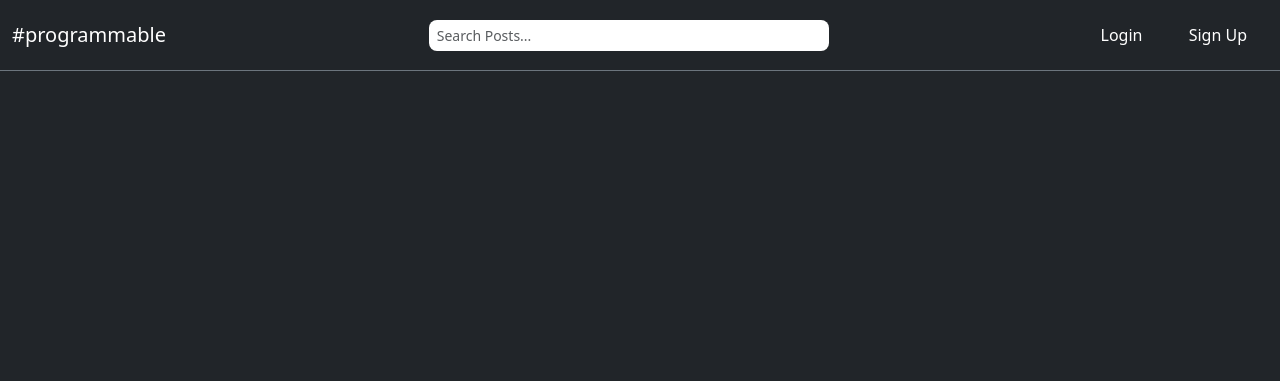
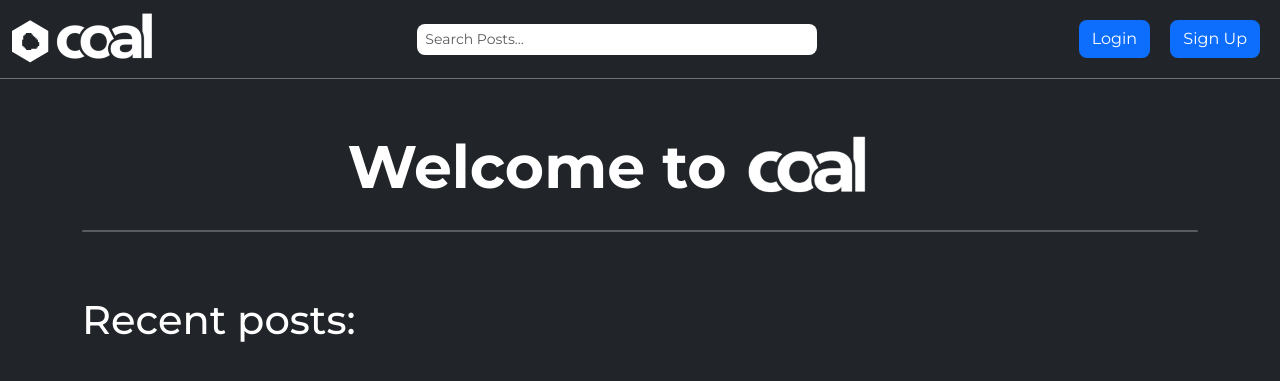
Before and after one commit to zFl4wless/26-sommercamp-social-media-app, a Django app: page / in a window 1280 px wide. Shown: the top 381 px of the page. Run offline with Django 4.2, Linux system fonts and the light colour scheme; data that the repository does not hold is empty; some libraries are stand-ins or nearby versions.

Commit message:
style/feat: some

```diff
--- /dev/null
+++ b/dislikes/__init__.py
@@ -0,0 +1 @@
+# init
--- /dev/null
+++ b/dislikes/migrations/__init__.py
@@ -0,0 +1 @@
+# init
--- /dev/null
+++ b/dislikes/urls.py
@@ -0,0 +1,7 @@
+from django.urls import path
+
+from dislikes import views
+
+urlpatterns = [
+    path('dislike-post', views.dislike_post, name='dislike-post'),
+]
--- a/likes/templatetags/custom_tags.py
+++ b/likes/templatetags/custom_tags.py
@@ -15,6 +15,11 @@ def user_liked_post(post, user_id):
 
 
 @register.filter
+def user_disliked_post(post, user_id):
+    return post.dislike_set.filter(author=user_id).exists()
+
+
+@register.filter
 def get_comments(_, post):
     return post.comment_set.filter(post_id=post.id)
 
--- a/social_app/settings.py
+++ b/social_app/settings.py
@@ -33,6 +33,7 @@ INSTALLED_APPS = [
     'blog.apps.BlogConfig',
     'users.apps.UsersConfig',
     'likes.apps.LikesConfig',
+    'dislikes.apps.DislikesConfig',
     'comment.apps.CommentConfig',
     'crispy_forms',
     'crispy_bootstrap5',
--- a/social_app/urls.py
+++ b/social_app/urls.py
@@ -26,6 +26,7 @@ urlpatterns = [
     path('', include('blog.urls')),
     path('', include('users.urls')),
     path('', include('likes.urls')),
+    path('', include('dislikes.urls')),
     path('', include('comment.urls'))
 ]
 
--- a/templates/base.html
+++ b/templates/base.html
@@ -12,20 +12,24 @@
     <link href="{% static 'fontawesomefree/css/fontawesome.css' %}" rel="stylesheet" type="text/css">
     <link href="{% static 'fontawesomefree/css/solid.css' %}" rel="stylesheet" type="text/css">
     <link rel="stylesheet" href="{% static 'main.css' %}">
+
+    <style>
+        @import url('https://fonts.googleapis.com/css2?family=Montserrat:ital,wght@0,100;0,200;0,300;0,400;0,500;0,600;0,700;0,800;0,900;1,100;1,200;1,300;1,400;1,500;1,600;1,700;1,800;1,900&display=swap');
+    </style>
+
     {% if title %}
-        <title>Programmable - {{ title }}</title>
+        <title>coal - {{ title }}</title>
     {% else %}
-        <title>Programmable</title>
+        <title>coal</title>
     {% endif %}
 
 </head>
 
-<body class="bg-dark">Here
-<nav class="navbar navbar-expand-lg navbar-dark bg-dark border-bottom border-secondary fixed-top">
+<body style="font-family: 'Montserrat', sans-serif" class="bg-dark">Here
+<nav class="navbar navbar-expand-lg navbar-dark bg-dark border-bottom border-secondary fixed-top p-0">
     <div class="container-fluid d-flex justify-content-between">
         <a class="navbar-brand font-weight-bold" href="{% url 'blog-home' %}">
-            <i class="fa-solid fa-hat-wizard"></i>
-            #programmable
+            <img src="/media/logo_white.png" alt="logo_white" width="140">
         </a>
         <button class="navbar-toggler" type="button" data-toggle="collapse" data-target="#navbarSupportedContent"
                 aria-controls="navbarSupportedContent" aria-expanded="false" aria-label="Toggle navigation">
@@ -52,11 +56,11 @@
                         <i class="fa-solid fa-pen-to-square"></i> New Post
                     </a>
                 {% else %}
-                    <a href="{% url 'login' %} " class="btn text-white m-2">
-                        <i class="fas fa-user-tie"></i> Login
+                    <a href="{% url 'login' %} " class="btn text-white m-2 bg-primary rounded-3">
+                        <i class="fas fa-sign-in-alt"></i> Login
                     </a>
-                    <a href="{% url 'register' %} " class="btn text-white m-2">
-                        <i class="fas fa-sign-in-alt"></i> Sign Up
+                    <a href="{% url 'register' %} " class="btn text-white m-2 bg-primary rounded-3">
+                        <i class="fa-solid fa-user-plus"></i> Sign Up
                     </a>
                 {% endif %}
             </div>
--- a/templates/blog/home.html
+++ b/templates/blog/home.html
@@ -1,6 +1,15 @@
 {% extends "base.html" %}
 
 {% block content %}
+    <div class="d-sm-flex align-items-center text-center justify-content-center me-5">
+        <h1 class="fs-1 text-white text-center m-0 me-2" style="font-size: 60px !important;"><b>Welcome to</b></h1>
+        <img class="pb-1" src="/media/font_white.png" width="150">
+    </div>
+    <hr class="text-white border-2 rounded-4">
+    <div class="pt-5">
+        <h1 class="text-white">Recent posts:</h1>
+    </div>
+
     {% for post in posts %}
         {% include "blog/post.html" with post=post %}
     {% endfor %}
```
Also changed, not shown: dislikes/apps.py (added, +8 -0 lines), dislikes/models.py (added, +9 -0 lines), dislikes/views.py (added, +31 -0 lines), templates/blog/post.html (+22 -3 lines), dislikes/admin.py (added), dislikes/migrations/0001_initial.py (added), dislikes/migrations/0002_dislike_delete_like.py (added), media/font_black.png (added), media/font_primary.png (added), media/font_white.png (added), media/logo_black.png (added), media/logo_white.png (added).
